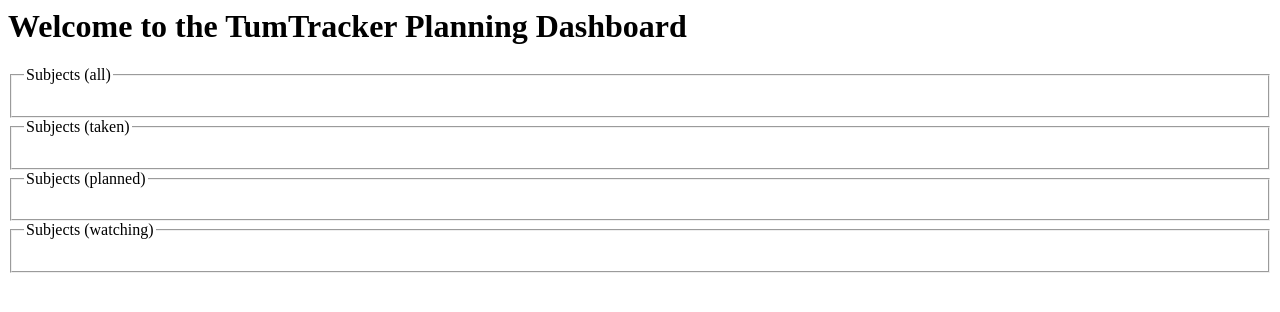
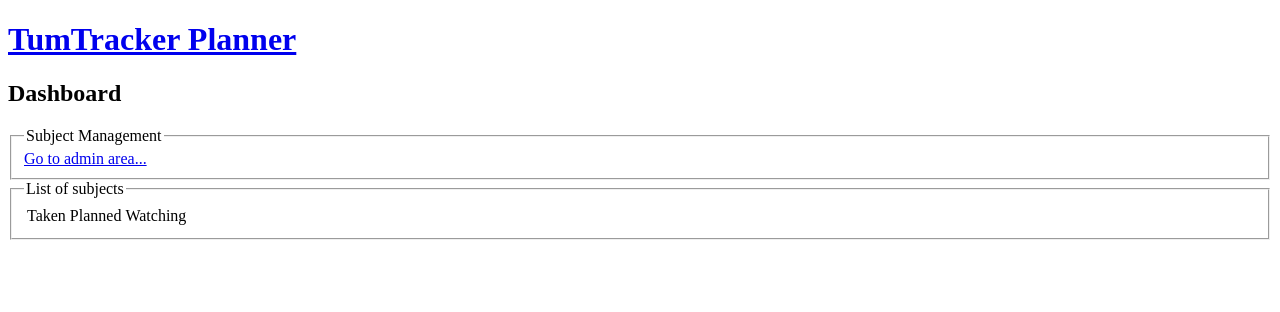
Before and after one commit to sfiss/tumtracker, a Django app: page /planner/ in a window 1280 px wide. Shown: the top 312 px of the page. Run offline with Django 3.2, Linux system fonts and the light colour scheme; data that the repository does not hold is empty.

Commit message:
added base template and modified admin and dashboard

```diff
--- a/planner/admin.py
+++ b/planner/admin.py
@@ -8,7 +8,7 @@ from planner.models import Subject
 class SubjectAdminForm(forms.ModelForm):
 	class Meta:
 		model = Subject
-		fields = ['name', 'ects', 'sem_taken', 'area']
+		fields = ['name', 'ects', 'sem_taken', 'area', 'grade']
 		#widgets = {
 		#	'sem_taken': forms.Select(choices=[
 		#		('','---'), ('WS2015','WS 2015'),('SS2016','SS 2016'),('WS2016','WS 2016'),('SS2017','SS 2017')]),
@@ -17,6 +17,7 @@ class SubjectAdminForm(forms.ModelForm):
 
 class SubjectAdmin(admin.ModelAdmin):
 	form = SubjectAdminForm
+	list_display = ['name', 'ects', 'sem_taken', 'area', 'grade']
 
 
 admin.site.register(Subject, SubjectAdmin)
--- /dev/null
+++ b/planner/templates/planner/base.html
@@ -0,0 +1,21 @@
+{% load staticfiles %}
+<!DOCTYPE html>
+<html lang="en">
+<head>
+    <meta charset="UTF-8">
+    <title>TumTracker Planner</title>
+</head>
+<body>
+     <div class="page-header">
+            <h1><a href="/">TumTracker Planner</a></h1>
+        </div>
+        <div class="content container">
+            <div class="row">
+                <div class="col-md-8">
+                    {% block content %}
+                    {% endblock %}
+                </div>
+            </div>
+        </div>
+</body>
+</html>
--- a/planner/templates/planner/dashboard.html
+++ b/planner/templates/planner/dashboard.html
@@ -1,37 +1,34 @@
-<h1>Welcome to the TumTracker Planning Dashboard</h1>
+{% extends 'planner/base.html' %}
+
+{% block content %}
+<h2>Dashboard</h2>
 
 <fieldset>
-    <legend>Subjects (all)</legend>
-    <ul>
-    {% for subject in context.subjects_all %}
-        <li><a href="{% url 'planner:subject' subject.id %}">{{ subject }}</a></li>
-    {% endfor %}
-    </ul>
+    <legend>Subject Management</legend>
+    <a href="/admin/">Go to admin area...</a>
 </fieldset>
 
 <fieldset>
-    <legend>Subjects (taken)</legend>
-    <ul>
-    {% for subject in context.subjects_taken %}
-        <li><a href="{% url 'planner:subject' subject.id %}">{{ subject }}</a></li>
-    {% endfor %}
-    </ul>
+    <legend>List of subjects</legend>
+    <table>
+        <thead>
+            <tr>
+                <td>Taken</td>
+                <td>Planned</td>
+                <td>Watching</td>
+            </tr>
+        </thead>
+        <tbody>
+    {% for taken, planned, watching in context.combined_subject_list %}
+            <tr>
+                <td>{{ taken.name }} {% if taken %}({{ taken.grade }}) {% endif %}</td>
+                <td>{{ planned.name }}</td>
+                <td>{{ watching.name }}</td>
+            </tr>
+        {% endfor %}
+
+        </tbody>
+    </table>
 </fieldset>
 
-<fieldset>
-    <legend>Subjects (planned)</legend>
-    <ul>
-    {% for subject in context.subjects_planned %}
-        <li><a href="{% url 'planner:subject' subject.id %}">{{ subject }}</a></li>
-    {% endfor %}
-    </ul>
-</fieldset>
-
-<fieldset>
-    <legend>Subjects (watching)</legend>
-    <ul>
-    {% for subject in context.subjects_watching %}
-        <li><a href="{% url 'planner:subject' subject.id %}">{{ subject }}</a></li>
-    {% endfor %}
-    </ul>
-</fieldset>
+{% endblock %}
--- a/planner/templates/planner/subject.html
+++ b/planner/templates/planner/subject.html
@@ -1 +1,5 @@
-<h1>Subject: {{ context }}</h1>
+{% extends 'planner/base.html' %}
+
+{% block content %}
+<h2>Subject: {{ context }}</h2>
+{% endblock %}
--- a/planner/viewmodels/dashboardcontext.py
+++ b/planner/viewmodels/dashboardcontext.py
@@ -1,3 +1,5 @@
+from itertools import zip_longest
+
 from django.utils import timezone
 
 class DashboardContext(object):
@@ -9,11 +11,18 @@ class DashboardContext(object):
 	def subjects_all(self):
 		return self.subject_list
 
+	def combined_subject_list(self):
+		return zip_longest(self.subjects_taken, self.subjects_planned, self.subjects_watching)
+		#return zip_longest([], self.subjects_planned(), [22,33,])
+
+	@property
 	def subjects_taken(self):
-		return filter(lambda subject: subject.sem_taken and subject.sem_taken_date <= timezone.now(), self.subject_list)
+		return list(filter(lambda subject: subject.sem_taken and subject.sem_taken_date <= timezone.now(), self.subject_list))
 
+	@property
 	def subjects_planned(self):
-		return filter(lambda subject: subject.sem_taken and subject.sem_taken_date > timezone.now(), self.subject_list)
+		return list(filter(lambda subject: subject.sem_taken and subject.sem_taken_date > timezone.now(), self.subject_list))
 
+	@property
 	def subjects_watching(self):
-		return filter(lambda subject: not subject.sem_taken or subject.sem_taken.isspace(), self.subject_list)
+		return list(filter(lambda subject: not subject.sem_taken or subject.sem_taken.isspace(), self.subject_list))
--- a/planner/views.py
+++ b/planner/views.py
@@ -8,8 +8,8 @@ from .models import Subject
 
 # Create your views here.
 def dashboard(request):
-	context = dict(context=DashboardContext(subject_list=Subject.objects.all()))
-	return render(request, 'planner/dashboard.html', context)
+	ctx = dict(context=DashboardContext(subject_list=Subject.objects.all()))
+	return render(request, 'planner/dashboard.html', ctx)
 
 class SubjectView(generic.DetailView):
 	model = Subject
--- a/tumtracker/urls.py
+++ b/tumtracker/urls.py
@@ -17,6 +17,6 @@ from django.conf.urls import url, include
 from django.contrib import admin
 
 urlpatterns = [
-    url(r'^admin/', admin.site.urls),
+    url(r'^admin/', admin.site.urls, name='admin'),
     url(r'^planner/', include('planner.urls')),
 ]
```
Also changed, not shown: planner/models.py (+7 -3 lines), planner/components/__init__.py (added), planner/migrations/0005_auto_20160314_1726.py (added).
